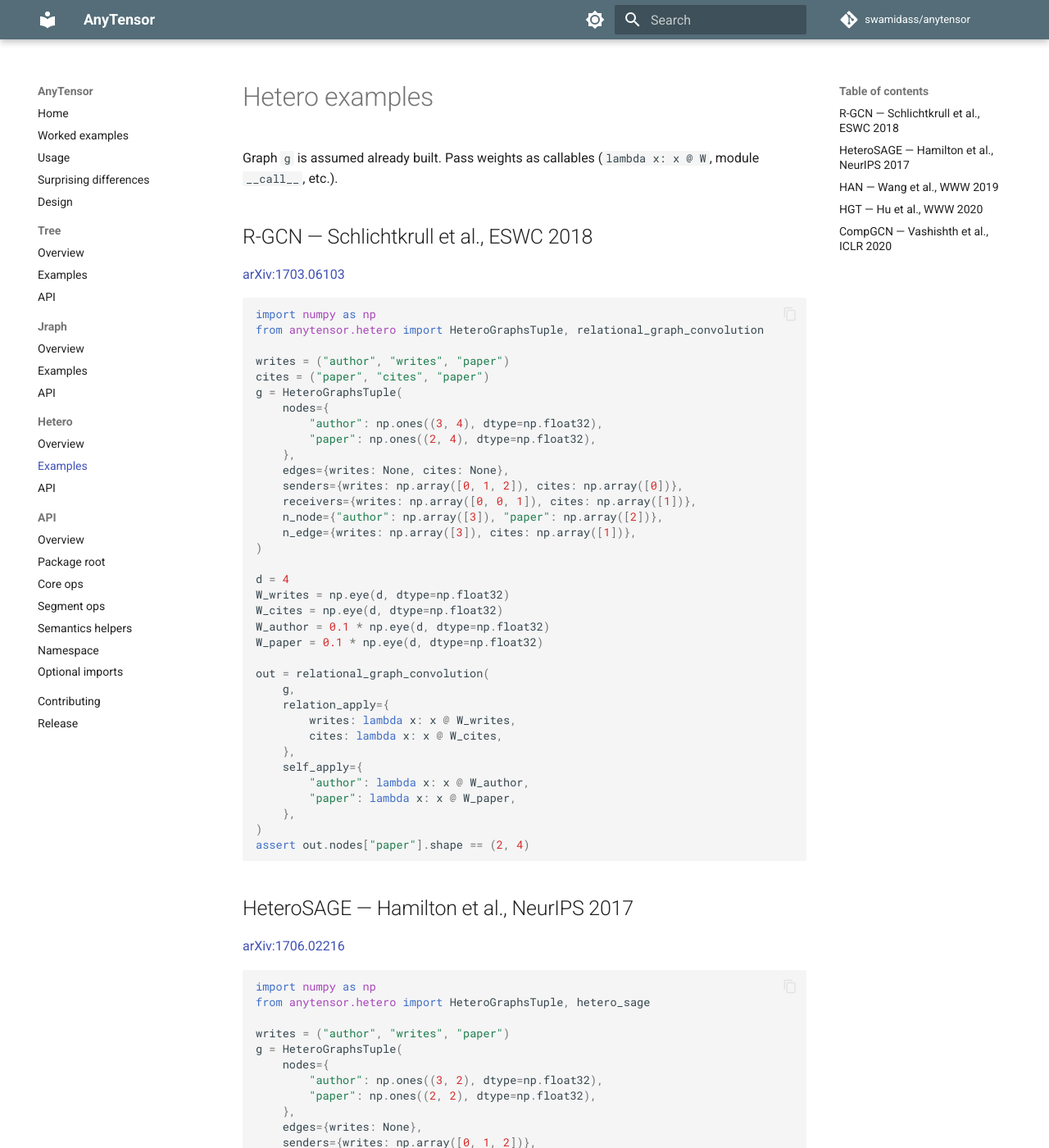
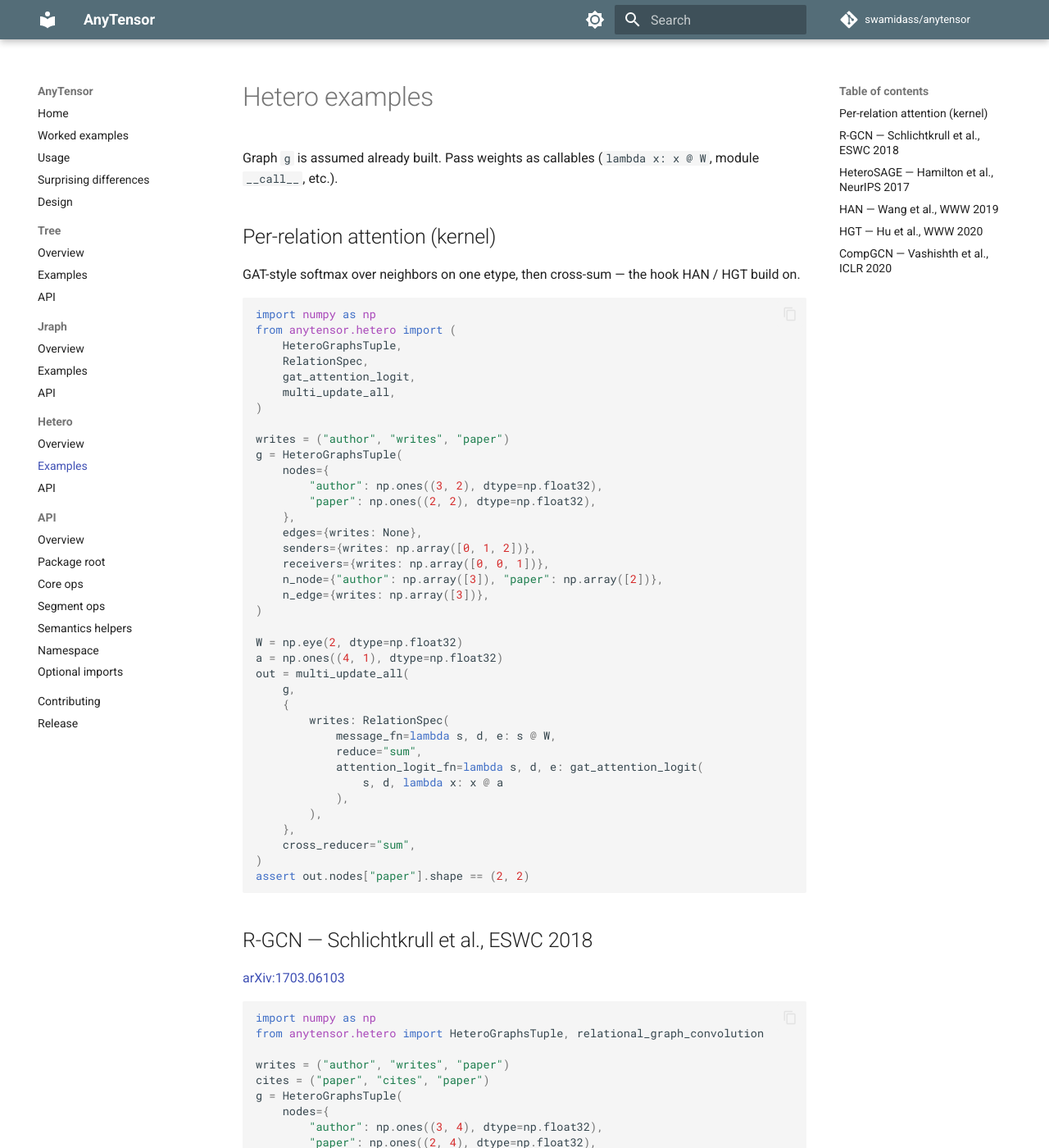
Before and after one commit to swamidass/anytensor, an MkDocs documentation site: the page built from docs/hetero/examples.md, in a window 1280 px wide and 1400 px high. Shown: the whole window at 82% size. Built offline with MkDocs 1.6.1 and Material for MkDocs 9.7.7, drawn with Linux system fonts in a browser that asks for light colours; comment, search, counter and statistics services are not loaded.

Commit message:
Link hetero docs from README, home, and usage.
Add a kernel-level attention recipe to the hetero examples page.

Co-authored-by: swamidass <swamidass@users.noreply.github.com>

````diff
--- a/docs/hetero/examples.md
+++ b/docs/hetero/examples.md
@@ -2,6 +2,51 @@
 
 Graph `g` is assumed already built. Pass weights as callables
 (`lambda x: x @ W`, module `__call__`, etc.).
+
+## Per-relation attention (kernel)
+
+GAT-style softmax over neighbors on one etype, then cross-sum — the hook
+HAN / HGT build on.
+
+```python
+import numpy as np
+from anytensor.hetero import (
+    HeteroGraphsTuple,
+    RelationSpec,
+    gat_attention_logit,
+    multi_update_all,
+)
+
+writes = ("author", "writes", "paper")
+g = HeteroGraphsTuple(
+    nodes={
+        "author": np.ones((3, 2), dtype=np.float32),
+        "paper": np.ones((2, 2), dtype=np.float32),
+    },
+    edges={writes: None},
+    senders={writes: np.array([0, 1, 2])},
+    receivers={writes: np.array([0, 0, 1])},
+    n_node={"author": np.array([3]), "paper": np.array([2])},
+    n_edge={writes: np.array([3])},
+)
+
+W = np.eye(2, dtype=np.float32)
+a = np.ones((4, 1), dtype=np.float32)
+out = multi_update_all(
+    g,
+    {
+        writes: RelationSpec(
+            message_fn=lambda s, d, e: s @ W,
+            reduce="sum",
+            attention_logit_fn=lambda s, d, e: gat_attention_logit(
+                s, d, lambda x: x @ a
+            ),
+        ),
+    },
+    cross_reducer="sum",
+)
+assert out.nodes["paper"].shape == (2, 2)
+```
 
 ## R-GCN — Schlichtkrull et al., ESWC 2018
 
````
Also changed, not shown: README.md (+6 -2 lines), docs/index.md (+1 -0 lines), docs/usage.md (+1 -1 lines).
